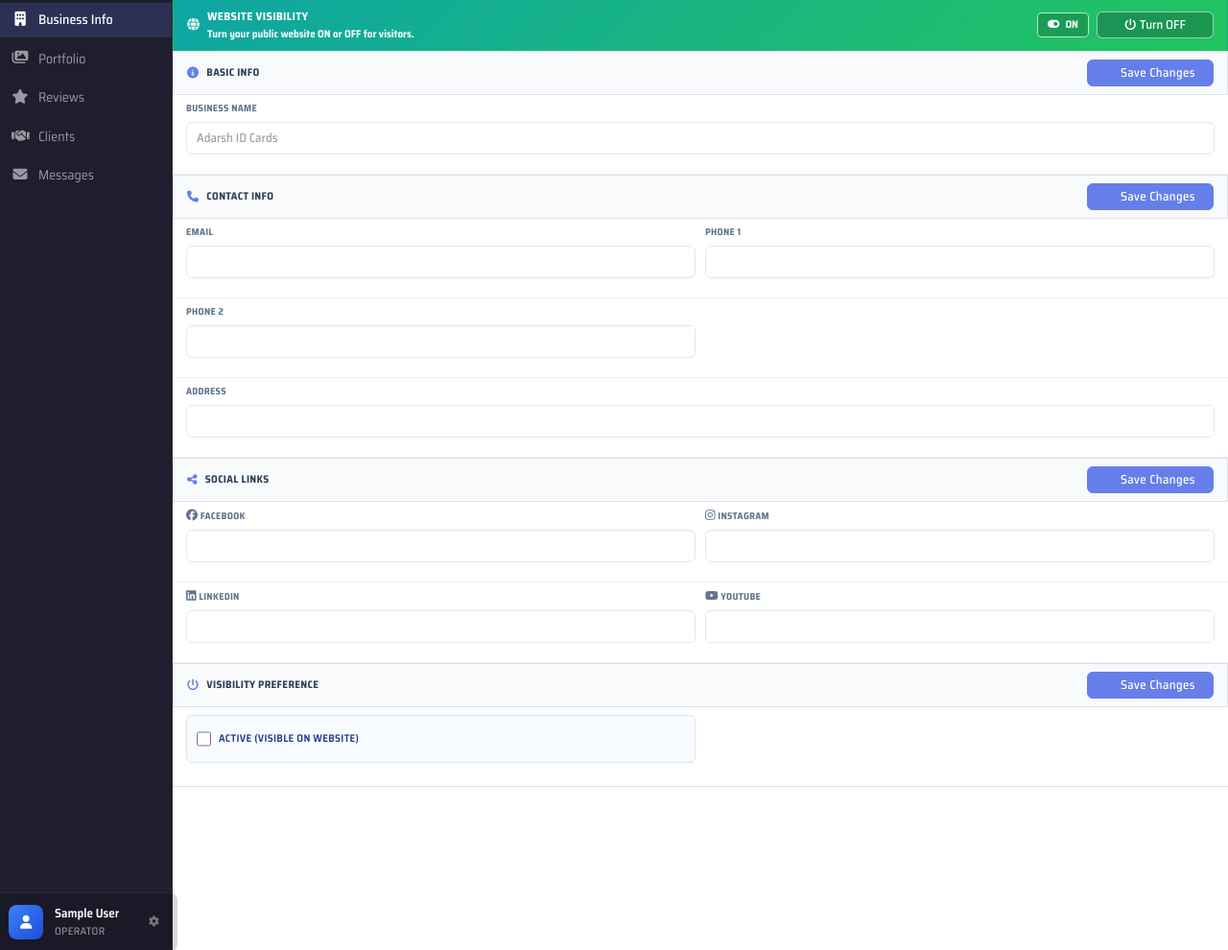
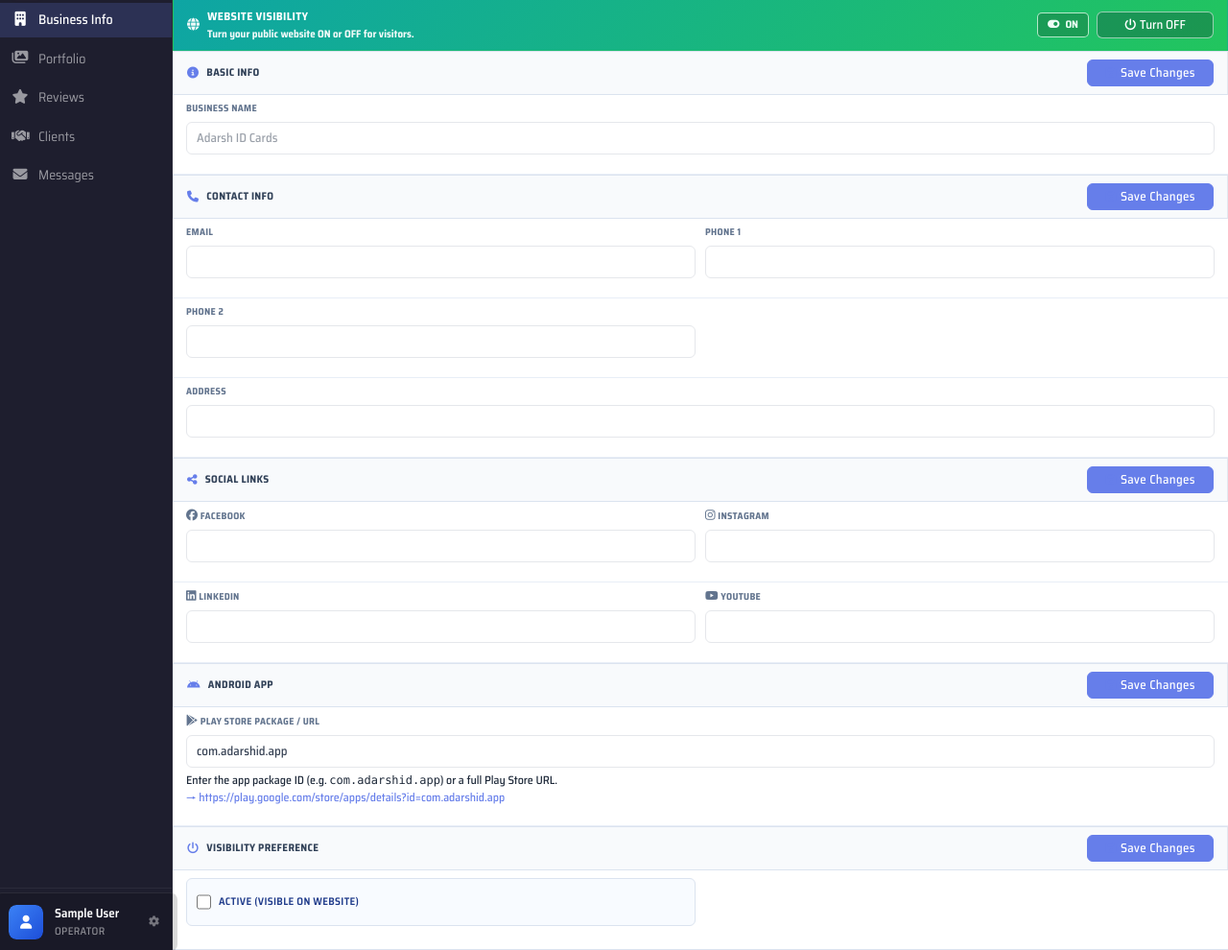
Before and after one commit to adarsh-id-cards/Adarsh-Website, a Django app: page /dash/business/ in a window 1280 px wide. Shown: the part 41-1031 px from the top of the page at 96% size. Run offline with Django 5.2, Linux system fonts and the light colour scheme; the visitor is signed in with stand-in values (Sample User, id 1); data comes from the database, SQL or seed files in the repository; data that the repository does not hold is empty; parts of the project's set-up code (start-up, migrations or seed data) failed here and were passed over; some libraries are stand-ins or nearby versions.

Commit message:
feat: add app_link to BusinessDetails + fix all dashboard errors
Changes:
- Add app_link field to BusinessDetails model (default: com.adarshid.app)
  Stores Android app package ID or full Play Store URL
- Migration 0004_add_app_link_to_business_details
- Add app_link to BusinessDetailsService.EDITABLE_FIELDS so it is saved
  via the API without additional view changes
- Add Android App section to business-details admin template with:
  live Play Store URL preview as user types
  per-section Save Changes button
- Update download-app.html to use dynamic business.app_link:
  package ID auto-builds Play Store URL
  full URL used as-is
  falls back to 'Coming Soon' if no link configured

All 16 backend tests pass. Backend fully verified.

```diff
--- a/templates/website/admin/business-details.html
+++ b/templates/website/admin/business-details.html
@@ -547,6 +547,32 @@
         </div>
 
 
+        <!-- Android App Link -->
+        <div class="wa-form-group-title wa-section-bar">
+            <span class="wa-section-bar-left"><i class="fa-brands fa-android"></i> Android App</span>
+            {% if is_admin or is_pro or perm_website_edit %}
+            <span class="wa-section-bar-actions">
+                <button type="button" class="btn btn-primary btn-sm wa-section-save-btn" data-fields="app_link">
+                    <i class="fa-solid fa-save"></i> Save Changes
+                </button>
+            </span>
+            {% endif %}
+        </div>
+        <div class="wa-form-row">
+            <div class="wa-form-group full">
+                <label for="app_link">
+                    <i class="fa-brands fa-google-play"></i> Play Store Package / URL
+                </label>
+                <input type="text" id="app_link" name="app_link"
+                       value="{{ business.app_link|default:'com.adarshid.app' }}"
+                       placeholder="com.adarshid.app">
+                <small class="wa-field-hint">
+                    Enter the app package ID (e.g. <code>com.adarshid.app</code>) or a full Play Store URL.<br>
+                    <span id="appLinkPreview" style="color:var(--color-primary);word-break:break-all;"></span>
+                </small>
+            </div>
+        </div>
+
         <!-- Active Toggle -->
         <div class="wa-form-group-title wa-section-bar">
             <span class="wa-section-bar-left"><i class="fa-solid fa-power-off"></i> Visibility Preference</span>
@@ -747,6 +773,24 @@
         });
     });
 
+    // App link live preview
+    const appLinkInput = document.getElementById('app_link');
+    const appLinkPreview = document.getElementById('appLinkPreview');
+    function updateAppLinkPreview() {
+        if (!appLinkInput || !appLinkPreview) return;
+        const val = (appLinkInput.value || '').trim();
+        if (!val) { appLinkPreview.textContent = ''; return; }
+        if (val.startsWith('http://') || val.startsWith('https://')) {
+            appLinkPreview.textContent = '→ ' + val;
+        } else {
+            appLinkPreview.textContent = '→ https://play.google.com/store/apps/details?id=' + val;
+        }
+    }
+    if (appLinkInput) {
+        appLinkInput.addEventListener('input', updateAppLinkPreview);
+        updateAppLinkPreview();
+    }
+
 })();
 
 </script>
--- a/website/models.py
+++ b/website/models.py
@@ -63,7 +63,13 @@ class BusinessDetails(models.Model):
     linkedin_url = models.URLField(blank=True, help_text='LinkedIn profile URL')
     youtube_url = models.URLField(blank=True, help_text='YouTube channel URL')
 
-
+    # App
+    app_link = models.CharField(
+        max_length=255,
+        blank=True,
+        default='com.adarshid.app',
+        help_text='Android app package ID (e.g. com.adarshid.app) or full Play Store URL'
+    )
 
     # Status
     is_active = models.BooleanField(default=True, help_text='Active/Inactive toggle for business details')
--- a/website/services.py
+++ b/website/services.py
@@ -262,6 +262,7 @@ class BusinessDetailsService:
     EDITABLE_FIELDS = [
         'site_name', 'address', 'phone1', 'phone2', 'email',
         'facebook_url', 'instagram_url', 'linkedin_url', 'youtube_url',
+        'app_link',
     ]
 
     @classmethod
```
Also changed, not shown: templates/website/download-app.html (+28 -0 lines), website/migrations/0004_add_app_link_to_business_details.py (added).
